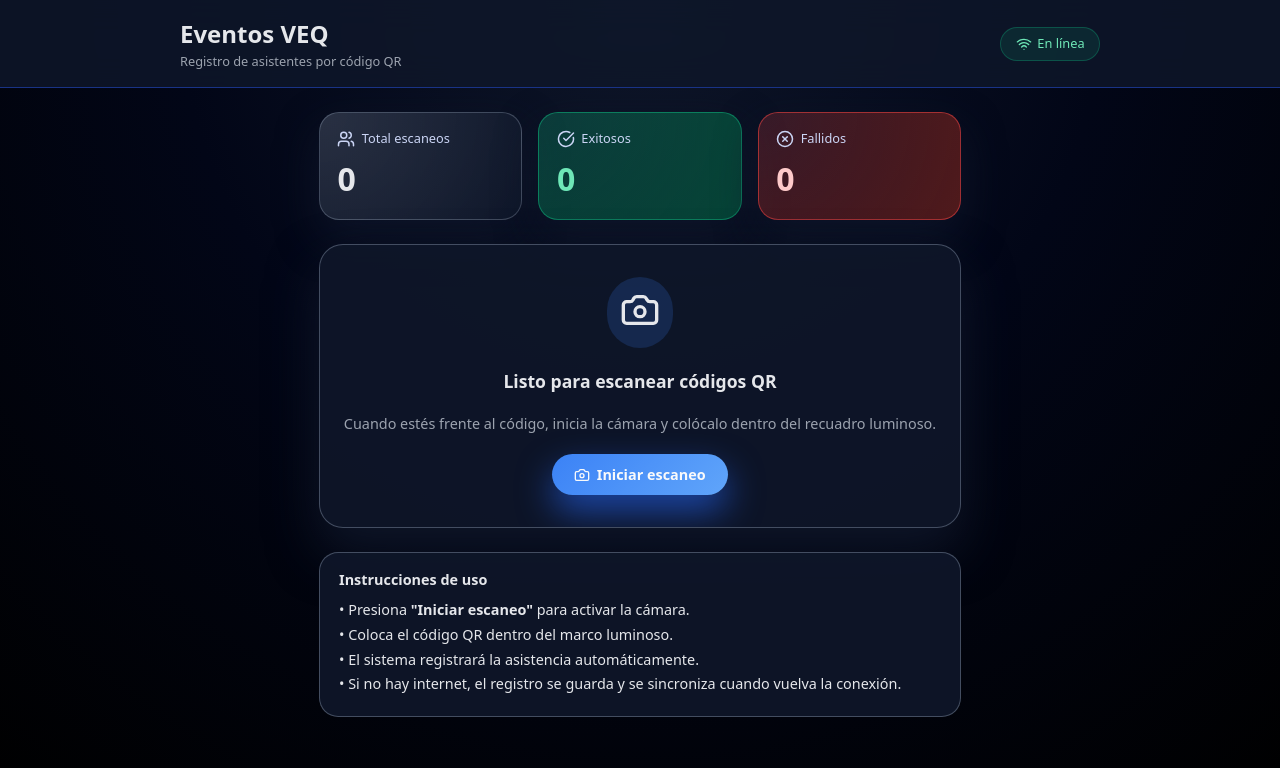
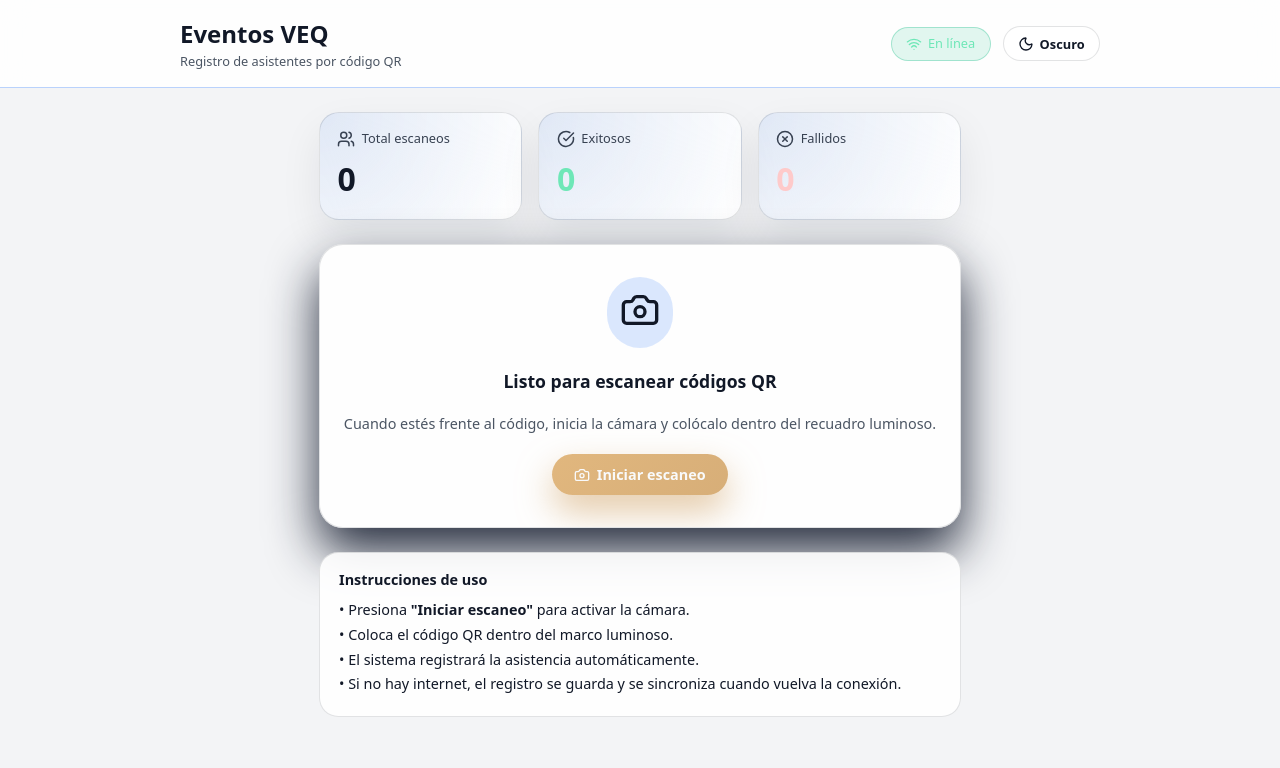
Before and after one commit to Cristian8a/EventScannerGVEQ, a React (Vite) app in the folder qr-scanner-app/: page / in a window 1280 px wide. Shown: the top 768 px of the page. Built offline with nearby package versions, Linux system fonts and the light colour scheme.

Commit message:
ParcheLD

```diff
--- a/qr-scanner-app/src/QRScannerApp.css
+++ b/qr-scanner-app/src/QRScannerApp.css
@@ -1,15 +1,44 @@
+/* ===== THEMES (variables) ===== */
 .qr-app {
   min-height: 100vh;
   display: flex;
   flex-direction: column;
-  color: #e5e7eb;
+
+  /* default (oscuro como tu diseño actual) */
+  --text: #e5e7eb;
+  --muted: #9ca3af;
+
+  --page-bg: #0b1220;
+
+  --header-bg: rgba(15, 23, 42, 0.85);
+  --header-border: rgba(30, 64, 175, 0.7);
+
+  --card-bg: rgba(15, 23, 42, 0.9);
+  --card-border: rgba(148, 163, 184, 0.4);
+
+  background: var(--page-bg);
+  color: var(--text);
+}
+
+/* Claro */
+.qr-app.theme-light {
+  --text: #111827;
+  --muted: #4b5563;
+
+  --page-bg: #f3f4f6;
+
+  --header-bg: rgba(255, 255, 255, 0.85);
+  --header-border: rgba(59, 130, 246, 0.35);
+
+  --card-bg: rgba(255, 255, 255, 0.9);
+  --card-border: rgba(17, 24, 39, 0.12);
 }
 
 /* HEADER */
 
 .qr-header {
-  border-bottom: 1px solid rgba(30, 64, 175, 0.7);
-  background: rgba(15, 23, 42, 0.85);
+  border-bottom: 1px solid var(--header-border);
+  background: var(--header-bg);
   backdrop-filter: blur(16px);
 }
 
@@ -30,7 +59,35 @@
 
 .qr-header-subtitle {
   font-size: 0.8rem;
-  color: #9ca3af;
+  color: var(--muted);
+}
+
+/* Header actions (status + toggle) */
+.header-actions {
+  display: flex;
+  align-items: center;
+  gap: 0.75rem;
+  flex-wrap: wrap;
+  justify-content: flex-end;
+}
+
+.theme-toggle {
+  border: 1px solid var(--card-border);
+  background: var(--card-bg);
+  color: var(--text);
+  border-radius: 999px;
+  padding: 0.45rem 0.9rem;
+  font-size: 0.8rem;
+  font-weight: 600;
+  display: inline-flex;
+  align-items: center;
+  gap: 0.35rem;
+  cursor: pointer;
+}
+
+.theme-toggle svg {
+  width: 16px;
+  height: 16px;
 }
 
 /* ESTADO ONLINE/OFFLINE */
@@ -85,7 +142,9 @@
   border-radius: 1.25rem;
   padding: 1rem 1.1rem;
   border: 1px solid rgba(148, 163, 184, 0.35);
-  background: radial-gradient(circle at top left, rgba(148, 163, 184, 0.25), rgba(15, 23, 42, 0.95));
+  background: radial-gradient(circle at top left,
+      rgba(148, 163, 184, 0.25),
+      rgba(15, 23, 42, 0.95));
   box-shadow: 0 18px 40px rgba(15, 23, 42, 0.8);
 }
 
@@ -117,7 +176,9 @@
 /* Colores específicos */
 .stat-card.success {
   border-color: rgba(16, 185, 129, 0.5);
-  background: radial-gradient(circle at top left, rgba(16, 185, 129, 0.25), rgba(6, 78, 59, 0.85));
+  background: radial-gradient(circle at top left,
+      rgba(16, 185, 129, 0.25),
+      rgba(6, 78, 59, 0.85));
 }
 
 .stat-card.success .stat-value {
@@ -126,11 +187,26 @@
 
 .stat-card.error {
   border-color: rgba(239, 68, 68, 0.55);
-  background: radial-gradient(circle at top left, rgba(239, 68, 68, 0.2), rgba(88, 28, 28, 0.9));
+  background: radial-gradient(circle at top left,
+      rgba(239, 68, 68, 0.2),
+      rgba(88, 28, 28, 0.9));
 }
 
 .stat-card.error .stat-value {
   color: #fecaca;
+}
+
+/* ✅ Ajustes para modo claro (solo visual, no funcionalidad) */
+.qr-app.theme-light .stat-card {
+  border: 1px solid rgba(17, 24, 39, 0.12);
+  background: radial-gradient(circle at top left,
+      rgba(59, 130, 246, 0.10),
+      rgba(255, 255, 255, 0.95));
+  box-shadow: 0 18px 40px rgba(17, 24, 39, 0.08);
+}
+
+.qr-app.theme-light .stat-label {
+  color: #374151;
 }
 
 /* PENDIENTES OFFLINE */
@@ -156,8 +232,8 @@
 
 .scanner-card {
   border-radius: 1.5rem;
-  border: 1px solid rgba(148, 163, 184, 0.4);
-  background: rgba(15, 23, 42, 0.9);
+  border: 1px solid var(--card-border);
+  background: var(--card-bg);
   box-shadow: 0 24px 50px rgba(15, 23, 42, 0.9);
   overflow: hidden;
 }
@@ -193,7 +269,7 @@
 
 .scanner-idle-text {
   font-size: 0.9rem;
-  color: #9ca3af;
+  color: var(--muted);
 }
 
 /* Botones */
@@ -209,9 +285,9 @@
   align-items: center;
   gap: 0.4rem;
   cursor: pointer;
-  background: linear-gradient(135deg, #3b82f6, #60a5fa);
+  background: linear-gradient(135deg, #E1B77E, #D7AE78);
   color: #f9fafb;
-  box-shadow: 0 16px 35px rgba(37, 99, 235, 0.65);
+  box-shadow: 0 16px 35px rgba(215, 174, 120, 0.65);
   transition: transform 0.08s ease, box-shadow 0.08s ease, filter 0.12s ease;
 }
 
@@ -223,12 +299,12 @@
 .primary-btn:hover {
   filter: brightness(1.05);
   transform: translateY(-1px);
-  box-shadow: 0 18px 40px rgba(37, 99, 235, 0.75);
+  box-shadow: 0 18px 40px rgba(215, 174, 120, 0.75);
 }
 
 .primary-btn:active {
   transform: translateY(1px) scale(0.99);
-  box-shadow: 0 10px 24px rgba(37, 99, 235, 0.7);
+  box-shadow: 0 10px 24px rgba(215, 174, 120, 0.7);
 }
 
 /* Vista de cámara */
@@ -267,9 +343,11 @@
   0% {
     box-shadow: 0 0 25px rgba(59, 130, 246, 0.7);
   }
+
   50% {
     box-shadow: 0 0 60px rgba(59, 130, 246, 1);
   }
+
   100% {
     box-shadow: 0 0 25px rgba(59, 130, 246, 0.7);
   }
@@ -325,11 +403,15 @@
 }
 
 .scan-result.success {
-  background: radial-gradient(circle at top, rgba(34, 197, 94, 0.2), rgba(5, 46, 22, 0.95));
+  background: radial-gradient(circle at top,
+      rgba(34, 197, 94, 0.2),
+      rgba(5, 46, 22, 0.95));
 }
 
 .scan-result.error {
-  background: radial-gradient(circle at top, rgba(248, 113, 113, 0.24), rgba(69, 10, 10, 0.96));
+  background: radial-gradient(circle at top,
+      rgba(248, 113, 113, 0.24),
+      rgba(69, 10, 10, 0.96));
 }
 
 .scan-result-title {
@@ -340,7 +422,7 @@
 
 .scan-result-message {
   font-size: 0.95rem;
-  color: #e5e7eb;
+  color: var(--text);
 }
 
 .scan-result-name {
@@ -352,7 +434,7 @@
 .scan-result-hint {
   margin-top: 1.1rem;
   font-size: 0.75rem;
-  color: #d1d5db;
+  color: var(--text);
   opacity: 0.85;
 }
 
@@ -360,8 +442,8 @@
 
 .instructions-card {
   border-radius: 1.2rem;
-  border: 1px solid rgba(148, 163, 184, 0.4);
-  background: rgba(15, 23, 42, 0.9);
+  border: 1px solid var(--card-border);
+  background: var(--card-bg);
   padding: 1rem 1.2rem 1.3rem;
   font-size: 0.9rem;
 }
@@ -374,10 +456,10 @@
 .instructions-list {
   list-style: none;
   padding-left: 0;
-  color: #e5e7eb;
+  color: var(--text);
 }
 
-.instructions-list li + li {
+.instructions-list li+li {
   margin-top: 0.2rem;
 }
 
--- a/qr-scanner-app/src/QRScannerApp.jsx
+++ b/qr-scanner-app/src/QRScannerApp.jsx
@@ -8,6 +8,8 @@ import {
   Clock,
   Wifi,
   WifiOff,
+  Sun,
+  Moon,
 } from 'lucide-react';
 import './QRScannerApp.css';
 
@@ -21,6 +23,28 @@ const QRScannerApp = () => {
   const [pendingScans, setPendingScans] = useState([]);
 
   const WEBHOOK_URL = 'https://starknbn.ddns.net/webhook/scan-qr';
+
+  // ✅ TEMA (claro/oscuro) + persistencia
+  const [theme, setTheme] = useState(() => {
+    const saved = localStorage.getItem('theme');
+    if (saved) return saved;
+
+    const prefersDark =
+      typeof window !== 'undefined' &&
+      window.matchMedia &&
+      window.matchMedia('(prefers-color-scheme: dark)').matches;
+
+    return prefersDark ? 'dark' : 'light';
+  });
+
+  useEffect(() => {
+    localStorage.setItem('theme', theme);
+    // opcional: set en <html> por si luego quieres estilos globales
+    document.documentElement.setAttribute('data-theme', theme);
+  }, [theme]);
+
+  const toggleTheme = () =>
+    setTheme((prev) => (prev === 'dark' ? 'light' : 'dark'));
 
   useEffect(() => {
     const handleOnline = () => setIsOnline(true);
@@ -170,7 +194,7 @@ const QRScannerApp = () => {
   };
 
   return (
-    <div className="qr-app">
+    <div className={`qr-app ${theme === 'dark' ? 'theme-dark' : 'theme-light'}`}>
       {/* HEADER */}
       <header className="qr-header">
         <div className="qr-header-inner">
@@ -181,13 +205,17 @@ const QRScannerApp = () => {
             </div>
           </div>
 
-          <div
-            className={
-              'status-badge ' + (isOnline ? 'online' : 'offline')
-            }
-          >
-            {isOnline ? <Wifi /> : <WifiOff />}
-            {isOnline ? 'En línea' : 'Modo offline'}
+          {/* derecha: status + toggle tema */}
+          <div className="header-actions">
+            <div className={'status-badge ' + (isOnline ? 'online' : 'offline')}>
+              {isOnline ? <Wifi /> : <WifiOff />}
+              {isOnline ? 'En línea' : 'Modo offline'}
+            </div>
+
+            <button className="theme-toggle" onClick={toggleTheme} type="button">
+              {theme === 'dark' ? <Sun /> : <Moon />}
+              {theme === 'dark' ? 'Claro' : 'Oscuro'}
+            </button>
           </div>
         </div>
       </header>
@@ -232,9 +260,7 @@ const QRScannerApp = () => {
           <section className="pending-box">
             <Clock />
             <div>
-              <div>
-                {pendingScans.length} escaneos pendientes de sincronizar
-              </div>
+              <div>{pendingScans.length} escaneos pendientes de sincronizar</div>
               <div style={{ fontSize: '0.8rem', opacity: 0.9 }}>
                 Cuando vuelva la conexión se enviarán automáticamente.
               </div>
@@ -250,17 +276,12 @@ const QRScannerApp = () => {
               <div className="scanner-idle-icon">
                 <Camera />
               </div>
-              <div className="scanner-idle-title">
-                Listo para escanear códigos QR
+              <div className="scanner-idle-title">Listo para escanear códigos QR</div>
+              <div className="scanner-idle-text">
+                Cuando estés frente al código, inicia la cámara y colócalo dentro del
+                recuadro luminoso.
               </div>
-              <div className="scanner-idle-text">
-                Cuando estés frente al código, inicia la cámara y
-                colócalo dentro del recuadro luminoso.
-              </div>
-              <button
-                className="primary-btn"
-                onClick={() => setScanning(true)}
-              >
+              <button className="primary-btn" onClick={() => setScanning(true)}>
                 <Camera />
                 Iniciar escaneo
               </button>
@@ -289,10 +310,7 @@ const QRScannerApp = () => {
                 <div className="scan-frame-box" />
               </div>
 
-              <button
-                className="stop-btn"
-                onClick={() => setScanning(false)}
-              >
+              <button className="stop-btn" onClick={() => setScanning(false)}>
                 <XCircle />
                 Detener
               </button>
@@ -301,12 +319,7 @@ const QRScannerApp = () => {
 
           {/* Resultado último escaneo */}
           {lastScan && (
-            <div
-              className={
-                'scan-result ' +
-                (lastScan.success ? 'success' : 'error')
-              }
-            >
+            <div className={'scan-result ' + (lastScan.success ? 'success' : 'error')}>
               <div className="scan-result-inner">
                 <div className="scan-result-icon">
                   {lastScan.success ? <CheckCircle /> : <XCircle />}
@@ -314,17 +327,11 @@ const QRScannerApp = () => {
                 <div className="scan-result-title">
                   {lastScan.success ? '¡Registro exitoso!' : 'Error'}
                 </div>
-                <div className="scan-result-message">
-                  {lastScan.message}
-                </div>
+                <div className="scan-result-message">{lastScan.message}</div>
                 {lastScan.data?.nombre && (
-                  <div className="scan-result-name">
-                    {lastScan.data.nombre}
-                  </div>
+                  <div className="scan-result-name">{lastScan.data.nombre}</div>
                 )}
-                <div className="scan-result-hint">
-                  Preparando el siguiente escaneo...
-                </div>
+                <div className="scan-result-hint">Preparando el siguiente escaneo...</div>
               </div>
             </div>
           )}
@@ -335,14 +342,13 @@ const QRScannerApp = () => {
           <div className="instructions-title">Instrucciones de uso</div>
           <ul className="instructions-list">
             <li>
-              • Presiona <strong>"Iniciar escaneo"</strong> para activar la
-              cámara.
+              • Presiona <strong>"Iniciar escaneo"</strong> para activar la cámara.
             </li>
             <li>• Coloca el código QR dentro del marco luminoso.</li>
             <li>• El sistema registrará la asistencia automáticamente.</li>
             <li>
-              • Si no hay internet, el registro se guarda y se sincroniza
-              cuando vuelva la conexión.
+              • Si no hay internet, el registro se guarda y se sincroniza cuando vuelva la
+              conexión.
             </li>
           </ul>
         </section>
```
